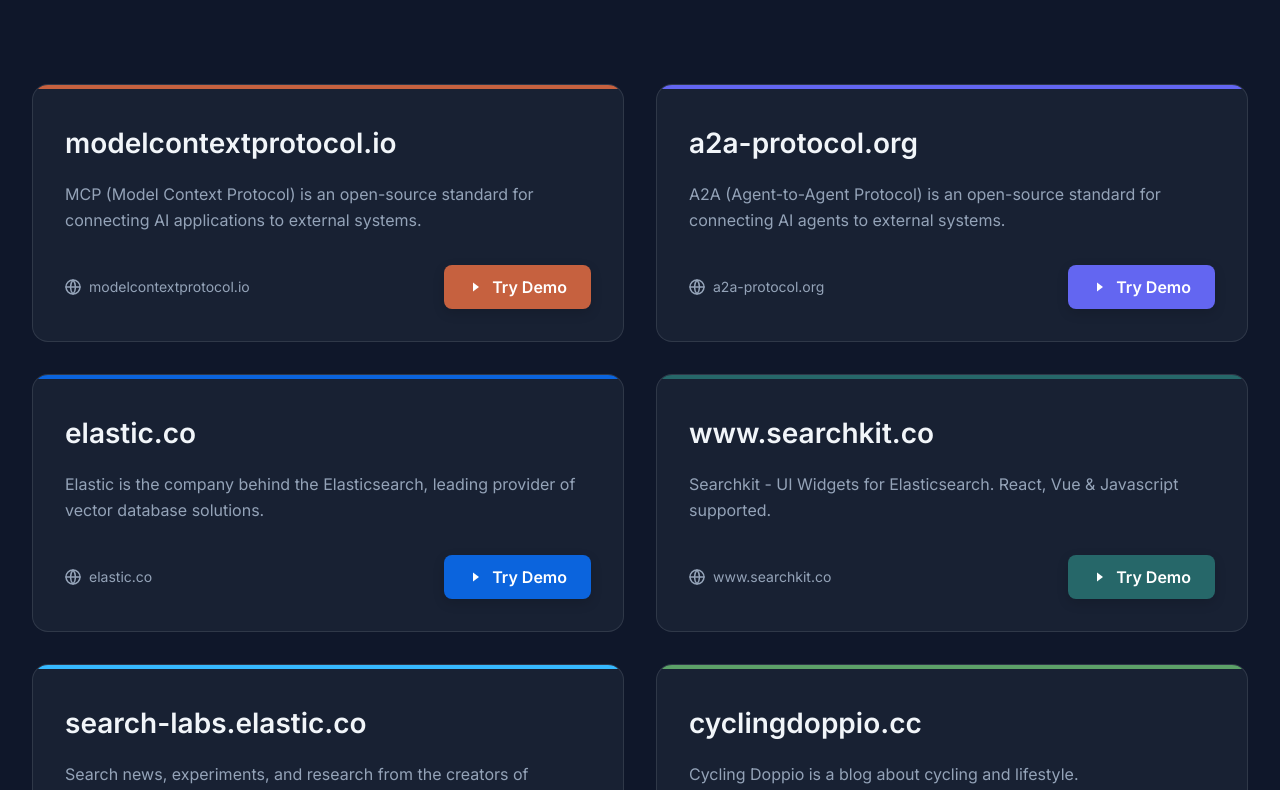
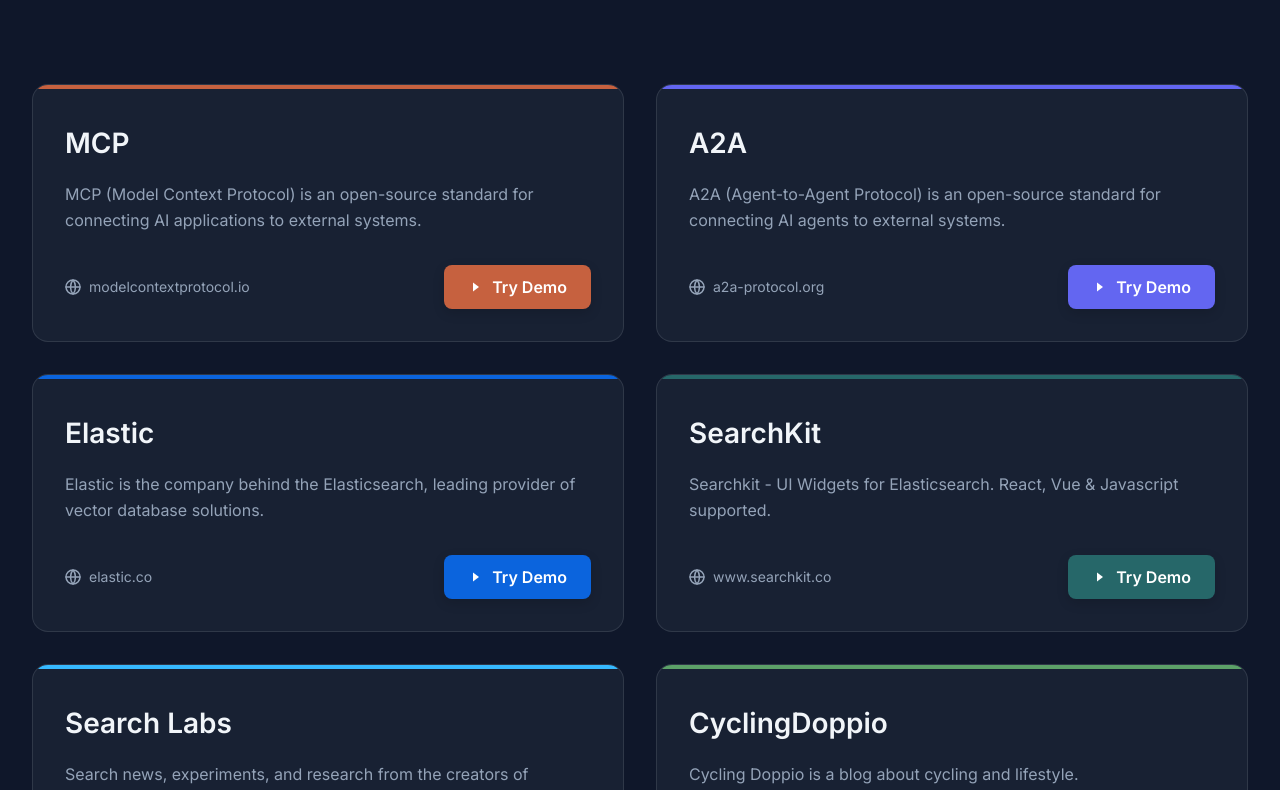
Before and after one commit to jedrazb/querybox, a Next.js app in the folder packages/app/: page /examples in a window 1280 px wide. Shown: the part 290-1080 px from the top of the page. Built offline with nearby package versions, Linux system fonts and the light colour scheme.

Commit message:
Api documentation

```diff
--- a/packages/app/src/app/examples/page.tsx
+++ b/packages/app/src/app/examples/page.tsx
@@ -14,7 +14,7 @@
 
 const EXAMPLES: ExampleConfig[] = [
   {
-    title: "modelcontextprotocol.io",
+    title: "MCP",
     description:
       "MCP (Model Context Protocol) is an open-source standard for connecting AI applications to external systems.",
     website: "https://modelcontextprotocol.io",
@@ -26,7 +26,7 @@
     ],
   },
   {
-    title: "a2a-protocol.org",
+    title: "A2A",
     description:
       "A2A (Agent-to-Agent Protocol) is an open-source standard for connecting AI agents to external systems.",
     website: "https://a2a-protocol.org",
@@ -38,7 +38,7 @@
     ],
   },
   {
-    title: "elastic.co",
+    title: "Elastic",
     description:
       "Elastic is the company behind the Elasticsearch, leading provider of vector database solutions.",
     website: "https://elastic.co",
@@ -50,7 +50,7 @@
     ],
   },
   {
-    title: "www.searchkit.co",
+    title: "SearchKit",
     description:
       "Searchkit - UI Widgets for Elasticsearch. React, Vue & Javascript supported.",
     website: "https://www.searchkit.co",
@@ -62,7 +62,7 @@
     ],
   },
   {
-    title: "search-labs.elastic.co",
+    title: "Search Labs",
     description:
       "Search news, experiments, and research from the creators of Elasticsearch",
     website: "https://search-labs.elastic.co",
@@ -71,7 +71,7 @@
     initialQuestions: ["What is Elastic Agent Builder?"],
   },
   {
-    title: "cyclingdoppio.cc",
+    title: "CyclingDoppio",
     description: "Cycling Doppio is a blog about cycling and lifestyle.",
     website: "https://www.cyclingdoppio.cc",
     color: "#5ca168",
```
Also changed, not shown: packages/app/src/components/ApiIntegration.tsx (+24 -12 lines).
